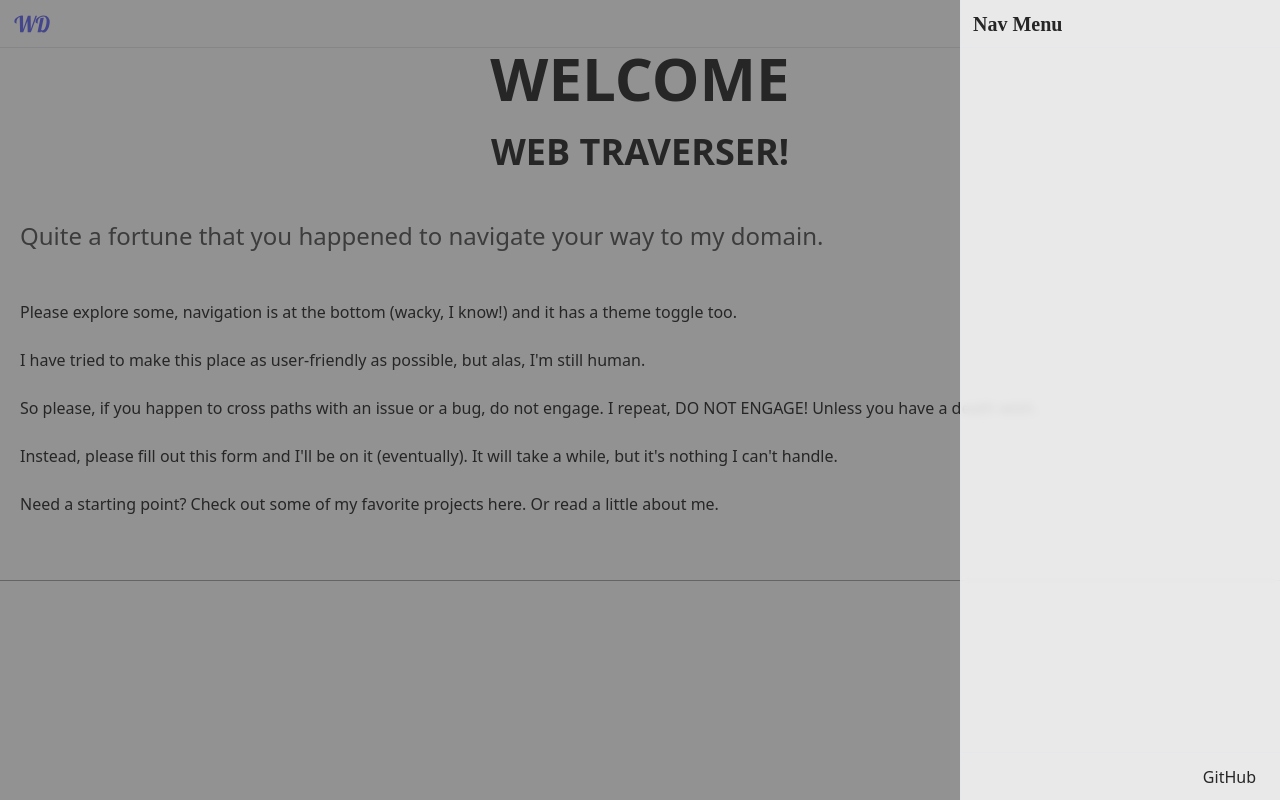
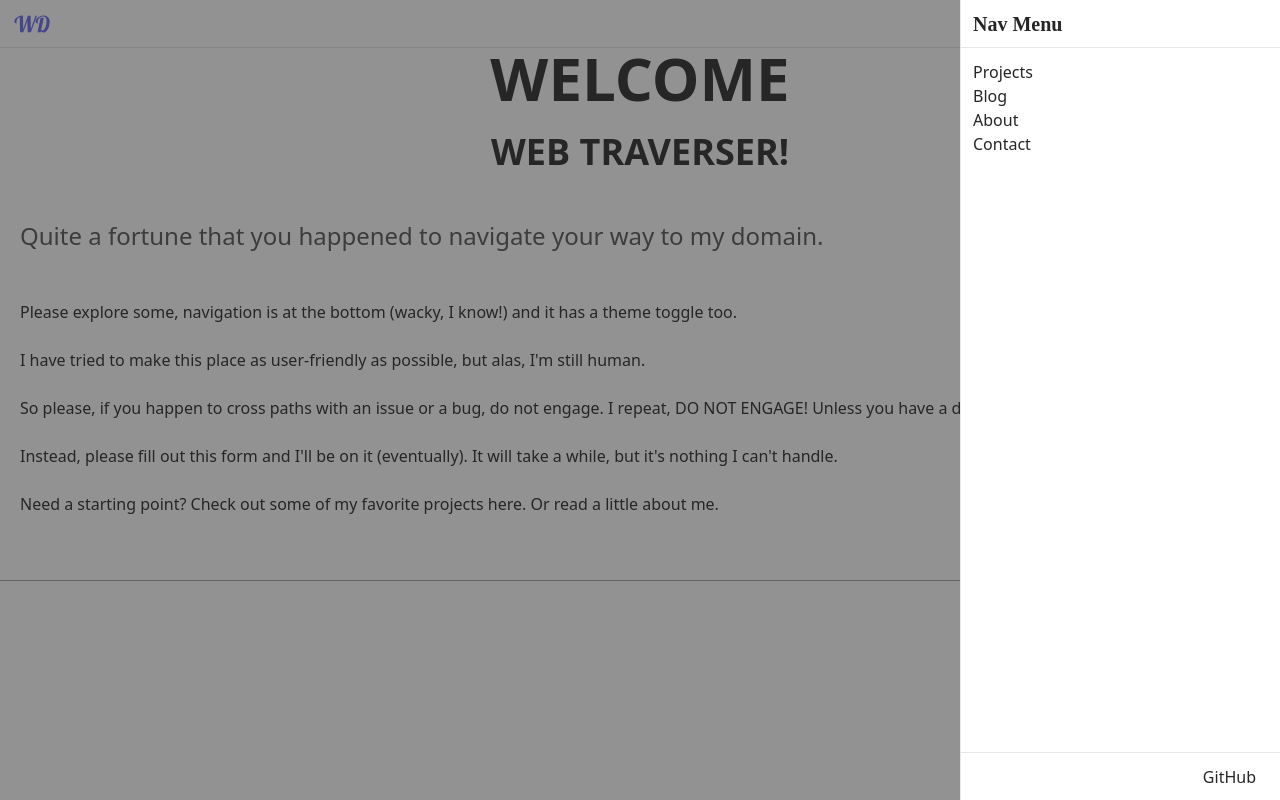
Before and after one commit to martinthewacky/wacky-dev, a Next.js app: page / in a window 1280 px wide. Both pictures are taken after a click on the button "Open Navigation Menu". Built offline with nearby package versions, Linux system fonts and the light colour scheme; some icons are missing.

Commit message:
Edit Modal.js for nav elements

```diff
--- a/components/Modal/Modal.js
+++ b/components/Modal/Modal.js
@@ -1,5 +1,6 @@
 import XIcon from "@heroicons/react/outline/XIcon";
 import SunIcon from "@heroicons/react/outline/SunIcon";
+import NavElements from "./NavElements";
 
 const Modal = (props) => {
   let displayMethod = props.show ? "" : "hidden";
@@ -15,7 +16,7 @@ const Modal = (props) => {
         <div
           className={`w-full h-full max-w-xs absolute top-0 right-0 ${modalAnimation}`}
         >
-          <div className="w-full h-full rounded-none border-l bg-white/80 backdrop-blur-sm relative">
+          <div className="w-full h-full rounded-none border-l bg-white backdrop-blur-sm relative">
             <header className="w-full h-12 px-3 border-b absolute top-0">
               <div className="w-full h-full flex justify-between items-center">
                 <h5 className="capitalize font-mono text-xl font-bold">
@@ -33,7 +34,11 @@ const Modal = (props) => {
                 </div>
               </div>
             </header>
-            <main className="w-full h-full px-3 py-12">{props.children}</main>
+            <main className="w-full h-full px-3 py-12">
+              <div className="w-full h-full py-3">
+                <NavElements />
+              </div>
+            </main>
             <footer className="w-full h-12 px-3 border-t absolute bottom-0">
               <div className="w-full h-full flex justify-between items-center">
                 <div className="relative">
```
